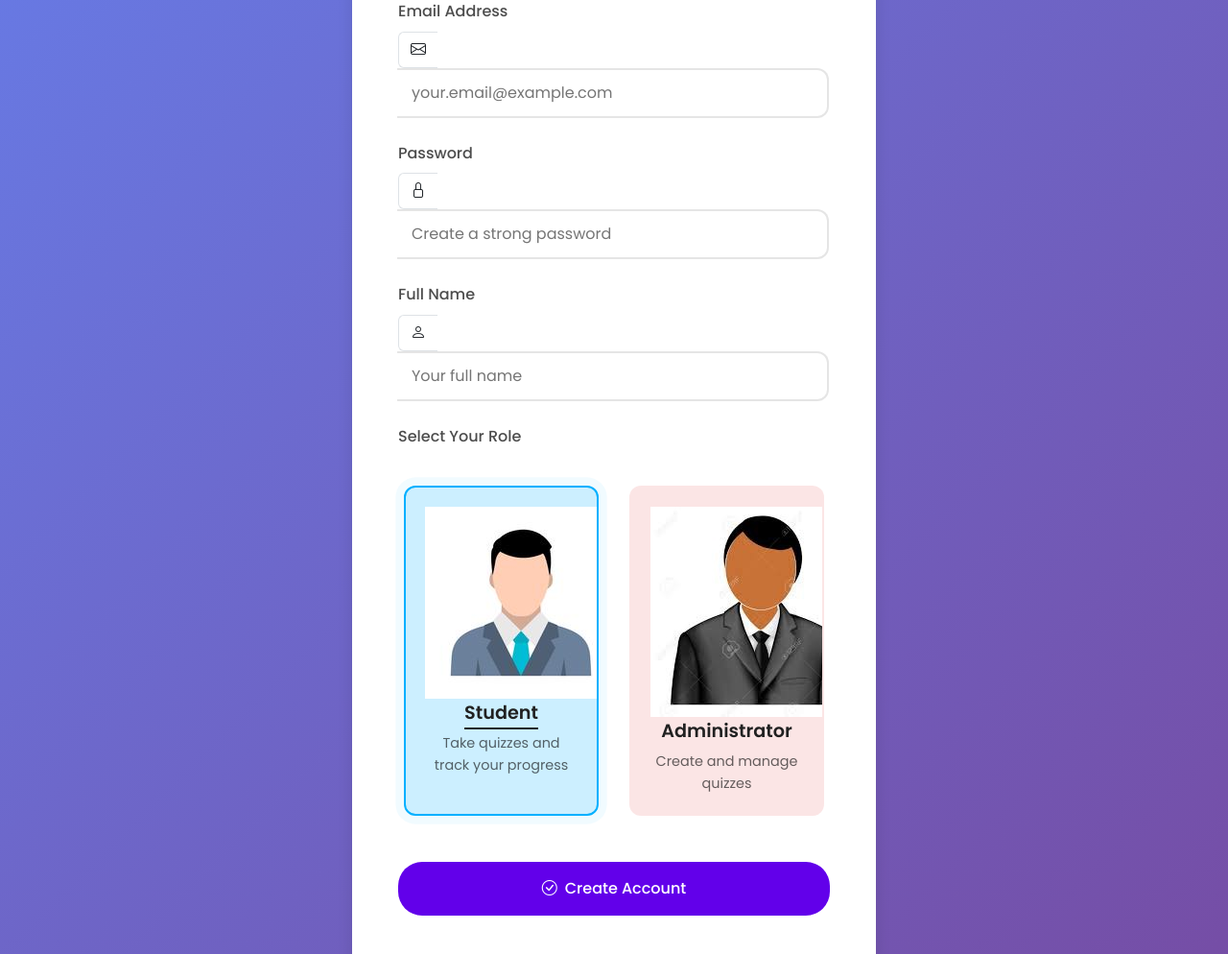
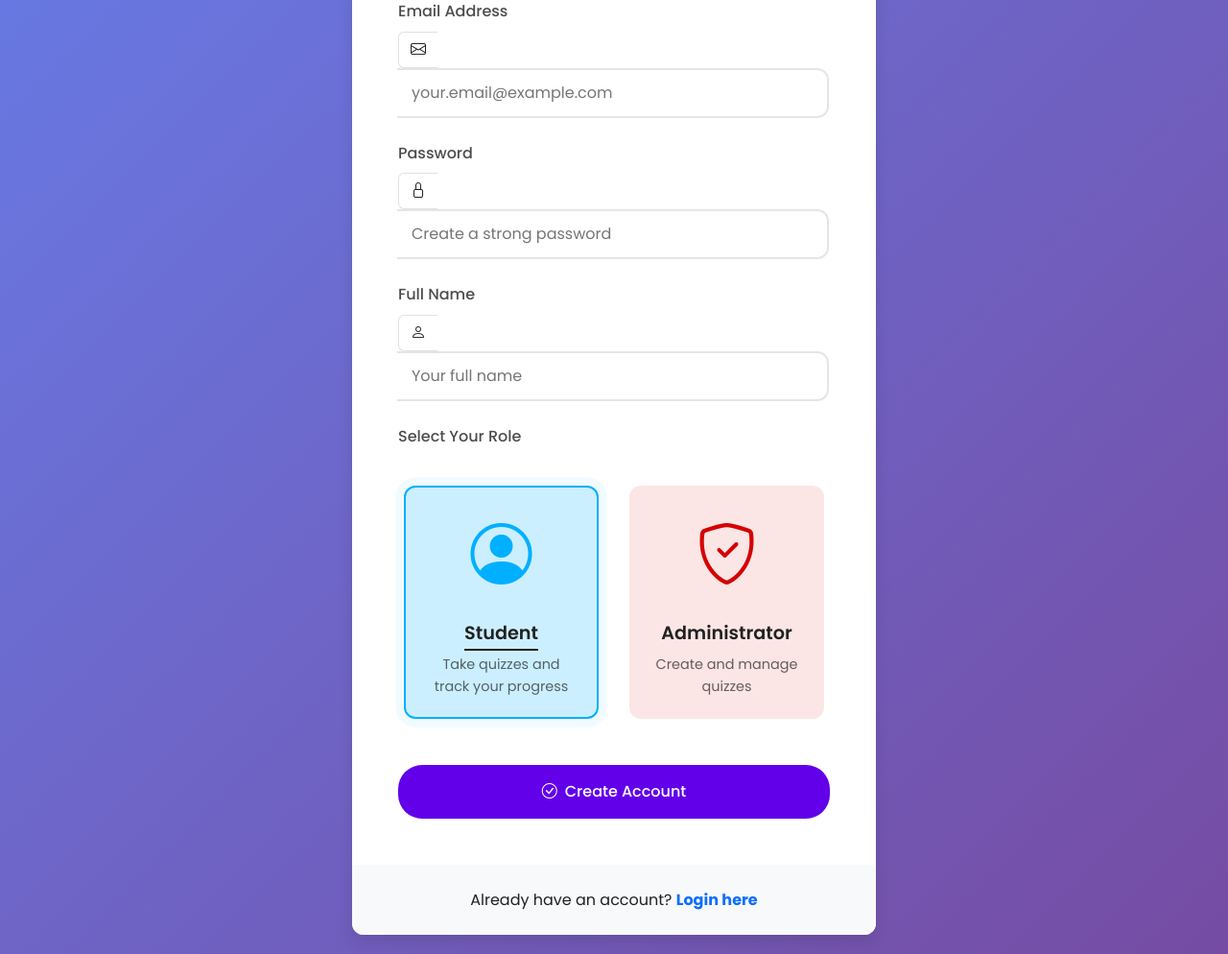
Before and after one commit to aniketmondal1210/MAD1-Quiz-Master-V1, a Flask app: page /register in a window 1280 px wide. Shown: the part 288-1282 px from the top of the page at 96% size. Run offline with Flask 3, Linux system fonts and the light colour scheme.

Commit message:
Update register.html

```diff
--- a/MAD 1 Project/templates/register.html
+++ b/MAD 1 Project/templates/register.html
@@ -48,14 +48,18 @@
                         <div class="role-selection">
                             <input type="radio" id="role_user" name="role" value="user" required checked>
                             <label for="role_user" class="role-option role-option-user">
-                                <img src="{{ url_for('static', filename='images/User Logo.jpg') }}" alt="User" class="role-image">
+                                <div class="role-icon">
+                                    <i class="bi bi-person-circle" style="font-size: 4rem; color: var(--info-color);"></i>
+                                </div>
                                 <div class="role-title">Student</div>
                                 <div class="role-description">Take quizzes and track your progress</div>
                             </label>
 
                             <input type="radio" id="role_admin" name="role" value="admin" required>
                             <label for="role_admin" class="role-option role-option-admin">
-                                <img src="{{ url_for('static', filename='images/Administrator Logo.jpg') }}" alt="Admin" class="role-image">
+                                <div class="role-icon">
+                                    <i class="bi bi-shield-check" style="font-size: 4rem; color: var(--danger-color);"></i>
+                                </div>
                                 <div class="role-title">Administrator</div>
                                 <div class="role-description">Create and manage quizzes</div>
                             </label>
```
